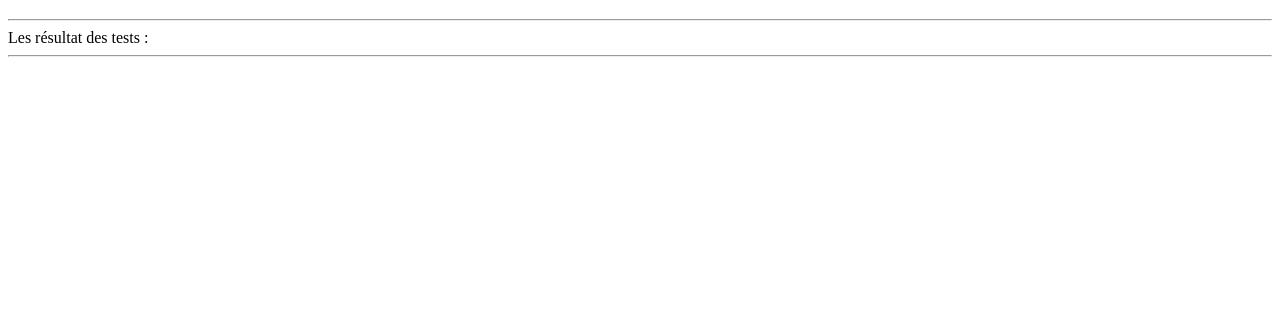
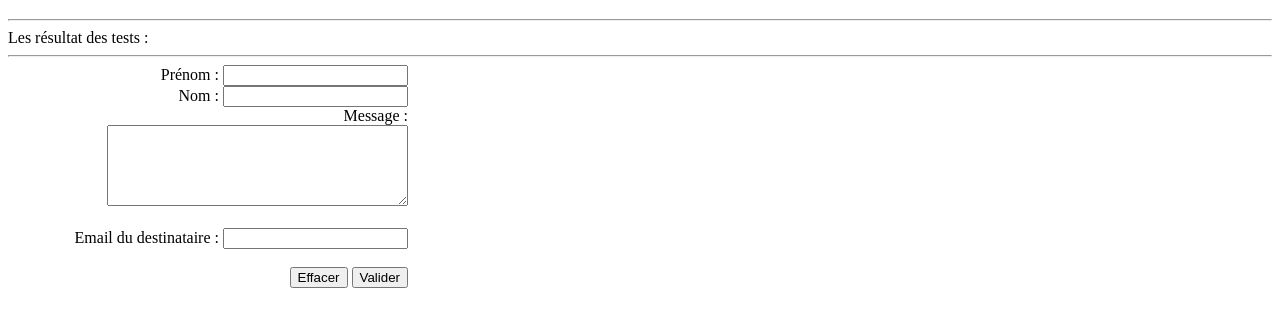
Before and after one commit to flashline/Accalandre-JS-basic, a plain HTML site: page ex01/index.html in a window 1280 px wide. Shown: the part 61-388 px from the top of the page. Drawn offline with Linux system fonts and the light colour scheme.

Commit message:
minor 10/09/19

```diff
--- a/ex01/index.html
+++ b/ex01/index.html
@@ -1,12 +1,23 @@
 <!DOCTYPE html>
 <html>
-<head>
-	<title>1er prog js</title>
-	<meta charset="utf-8" />
-</head>
+<head><title>1er prog js</title><meta charset="utf-8" /></head>
 	<body>
 		<h1>Mon 1er prog js</h1><hr>
 		<div id="header">Les résultat des tests :</div><hr>
+		<div id="divContact" style="text-align:right;width:400px;display:block;">
+			<form  action="http://www.pixaline.net/intra/Atelier-accalandre/done/ex01/sendMail.php" method="GET" id="formMail">
+				Prénom : 				<input type="text" 				id="prenom" name="prenom"	value=""/><br/>
+				Nom : 					<input type="text" 				id="nom"  	name="nom" value="" /><br/>
+				Message : <br>
+										<textarea cols="35" rows="5"	id="info"   name="info"  value=""></textarea><br/>
+				<br/>
+				Email du destinataire : <input type="text" 				id="email"  name="email" value=""/><br/>
+				<br/>
+			</form>
+			<button type="button" id="razForm" >Effacer</button>
+			<button type="button" id="valide" >Valider</button><br/>
+		</div>
+		<br/>
 		<!-- balise minimum pour relier JS à la page html : -->
 		<script src="index.js"></script>
 	</body>
```
Also changed, not shown: ex01/index.js (+8 -2 lines).
